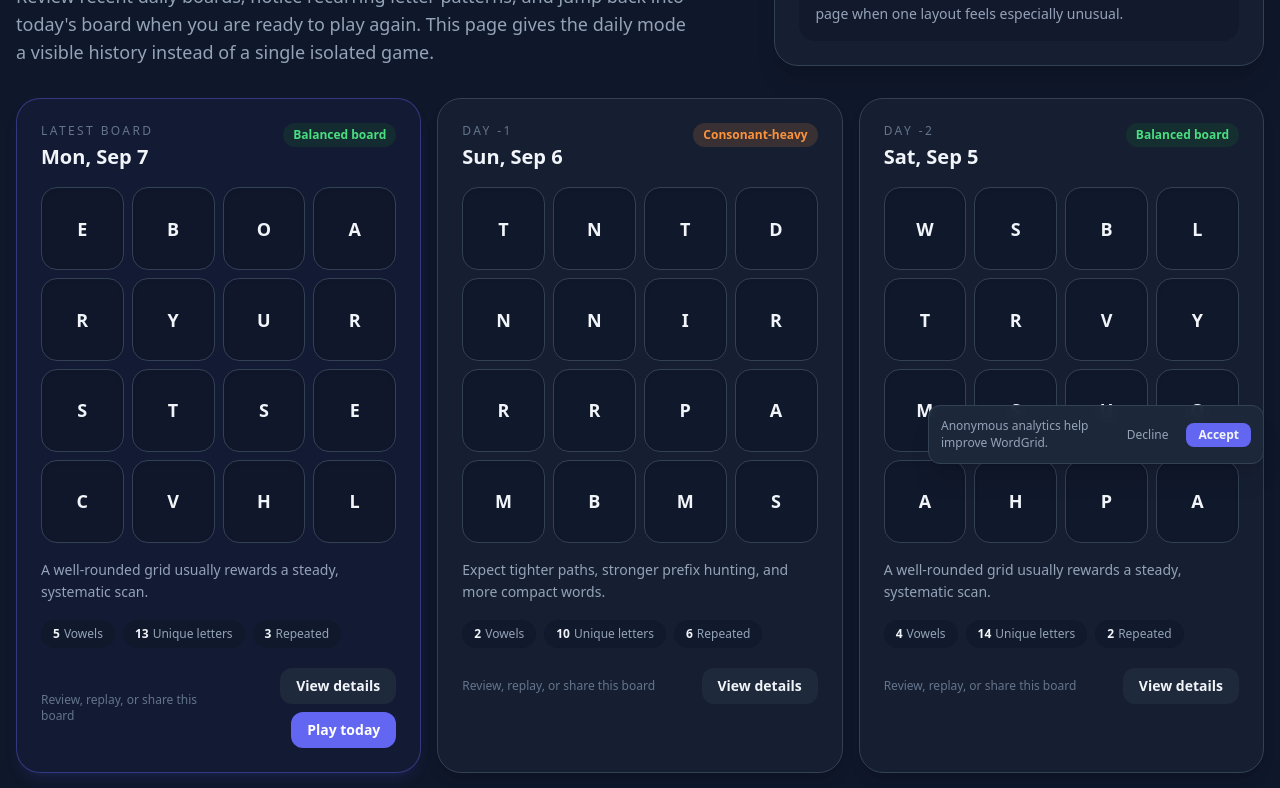
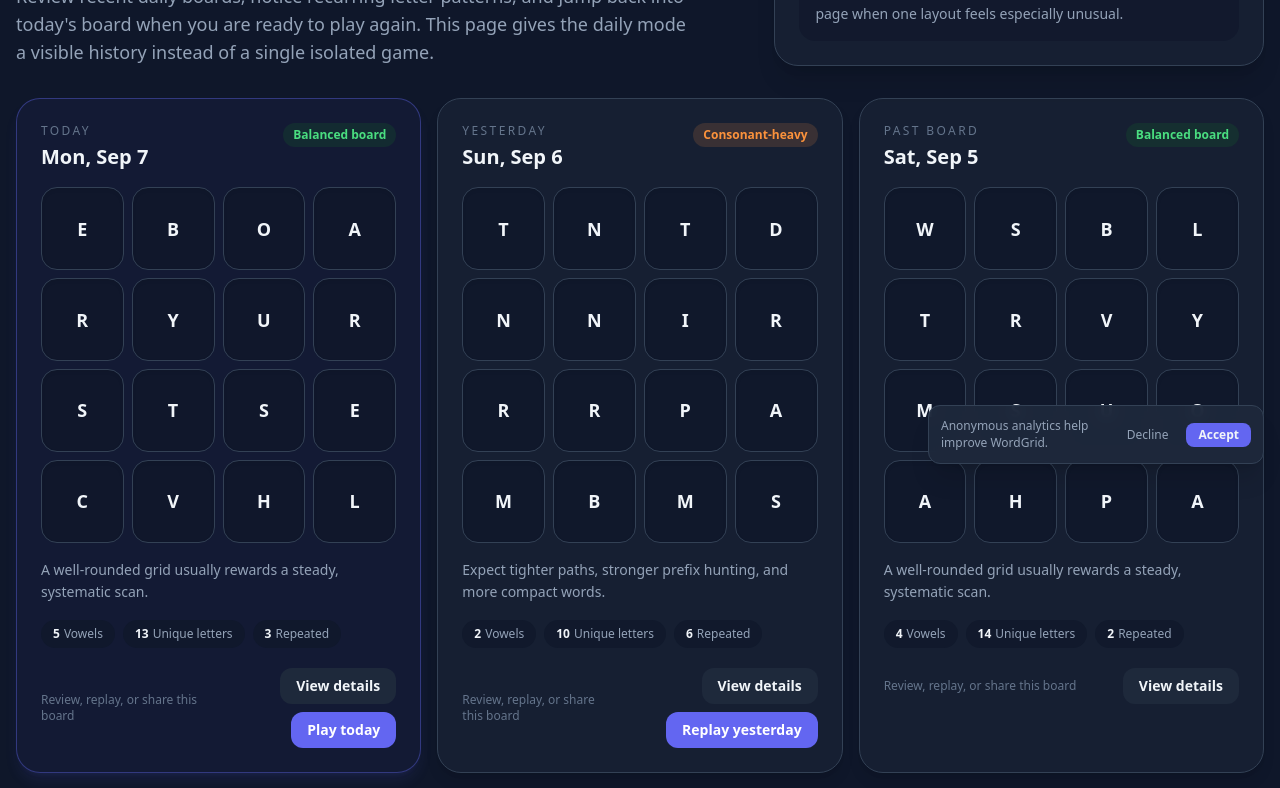
Before and after one commit to aieasygames-alt/wordgrid, a Next.js app: page /daily/archive in a window 1280 px wide. Shown: the part 320-1108 px from the top of the page. Built offline with nearby package versions, Linux system fonts and the light colour scheme.

Commit message:
feat: clarify daily archive replay flow

```diff
--- a/src/app/daily/archive/page.tsx
+++ b/src/app/daily/archive/page.tsx
@@ -1,6 +1,7 @@
 import type { Metadata } from "next";
 import Link from "next/link";
 import { formatArchiveDate, getRecentDailyArchive } from "@/lib/daily-archive";
+import { buildBoardUrl } from "@/lib/board-link";
 
 const BASE_URL = "https://wordgrid.games";
 
@@ -105,7 +106,7 @@ export default function DailyArchivePage() {
               <div className="flex items-start justify-between gap-3">
                 <div>
                   <div className="text-xs uppercase tracking-[0.2em] text-text-dim">
-                    {index === 0 ? "Latest board" : `Day -${index}`}
+                    {index === 0 ? "Today" : index === 1 ? "Yesterday" : "Past board"}
                   </div>
                   <h2 className="mt-1 text-xl font-bold text-text">
                     {formatArchiveDate(entry.date)}
@@ -159,6 +160,14 @@ export default function DailyArchivePage() {
                       className="inline-flex items-center rounded-xl bg-primary px-4 py-2 text-sm font-semibold text-white hover:bg-primary-hover transition"
                     >
                       Play today
+                    </Link>
+                  )}
+                  {index === 1 && (
+                    <Link
+                      href={buildBoardUrl("/play", entry.grid, { mode: "timed", source: "daily-archive", date: entry.date })}
+                      className="inline-flex items-center rounded-xl bg-primary px-4 py-2 text-sm font-semibold text-white hover:bg-primary-hover transition"
+                    >
+                      Replay yesterday
                     </Link>
                   )}
                 </div>
```
